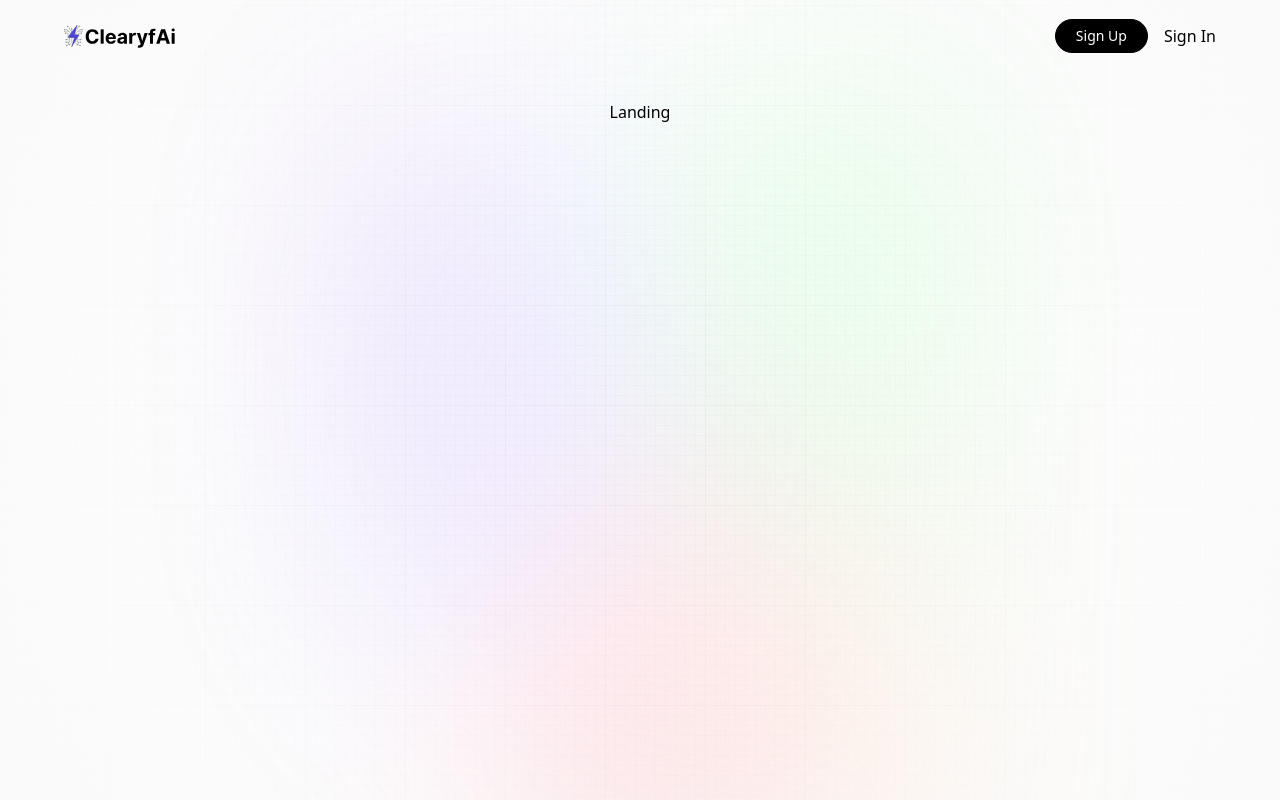
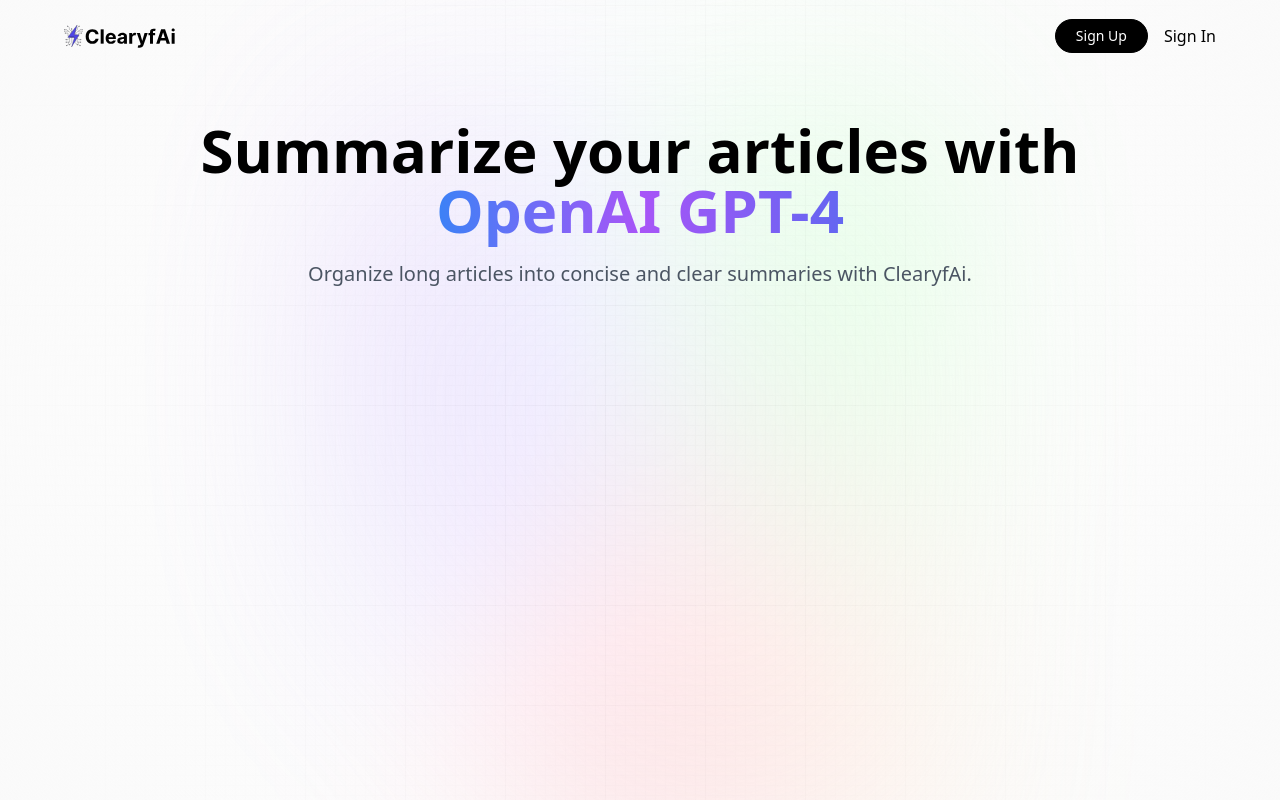
Before and after one commit to niclastanskanen/ai-article-summarizer, a React (Vite) app: page / in a window 1280 px wide. Built offline with nearby package versions, Linux system fonts and the light colour scheme; no server answers; a web font is replaced by a local one.

Commit message:
add hero in Landing page

```diff
--- a/src/components/Landing.jsx
+++ b/src/components/Landing.jsx
@@ -1,8 +1,8 @@
-
+import Hero from './Hero'
 
 const Landing = () => {
   return (
-    <div>Landing</div>
+    <Hero />
   )
 }
 
--- /dev/null
+++ b/src/components/index.js
@@ -0,0 +1,4 @@
+export { default as Demo } from './Demo';
+export { default as Hero } from './Hero';
+export { default as Landing } from './Landing';
+export { default as NavBar } from './NavBar';
```
Also changed, not shown: src/App.jsx (+2 -5 lines), src/components/Demo.jsx (line endings or trailing spaces).
